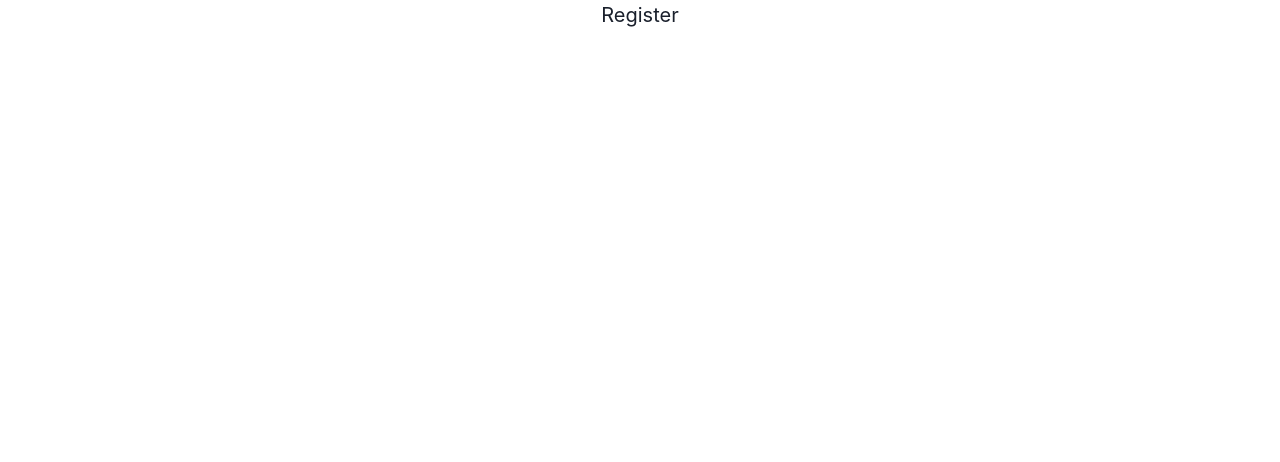
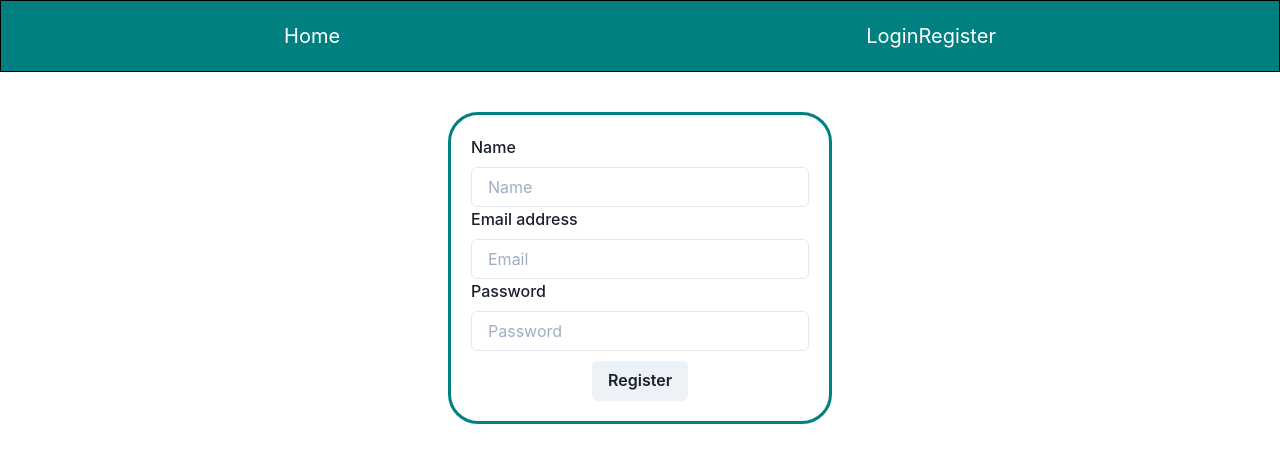
Before and after one commit to sreerag-rajan/apartment-manager-client, a React (Create React App) app: page /register in a window 1280 px wide. Shown: the top 462 px of the page. Built offline with nearby package versions, Linux system fonts and the light colour scheme.

Commit message:
login and register completed and connected with backend

```diff
--- a/package.json
+++ b/package.json
@@ -9,6 +9,7 @@
     "@testing-library/jest-dom": "^5.16.4",
     "@testing-library/react": "^10.4.9",
     "@testing-library/user-event": "^12.8.3",
+    "axios": "^0.26.1",
     "framer-motion": "^4.1.17",
     "react": "^18.0.0",
     "react-dom": "^18.0.0",
--- a/src/AllRoutes/AllRoutes.jsx
+++ b/src/AllRoutes/AllRoutes.jsx
@@ -1,12 +1,16 @@
 import { Route, Routes } from "react-router-dom"
+import { Login } from "../Components/Login/Login"
+import { Register } from "../Components/Register/Register"
 
 
 export const AllRoutes = ()=>{
     return(
         <Routes>
             <Route path="/" element={"Home"}/>
-            <Route path="/login" element={"Login"}/>
-            <Route path="/register" element={"Register"}/>
+            <Route path="/login" element={<Login/>}/>
+            <Route path="/register" element={<Register/>}/>
+            <Route path="/addflat" element = {"Add Flat"}/>
+            <Route path="/addresident" element={"Add Resident"}/>
             <Route path="*" element={"404 Page not found"}/>
         </Routes>
     )
--- a/src/App.js
+++ b/src/App.js
@@ -5,11 +5,13 @@ import {
   theme,
 } from '@chakra-ui/react';
 import { AllRoutes } from './AllRoutes/AllRoutes';
+import { Navbar } from './Components/Navbar/Navbar';
 
 function App() {
   return (
     <ChakraProvider theme={theme}>
       <Box textAlign="center" fontSize="xl">
+        <Navbar/>
         <AllRoutes/>
       </Box>
     </ChakraProvider>
--- /dev/null
+++ b/src/Components/Login/Login.jsx
@@ -0,0 +1,55 @@
+import {
+    FormControl,
+    FormLabel,
+    FormErrorMessage,
+    FormHelperText,
+    Input,
+    Box,
+    Button
+  } from '@chakra-ui/react'
+import axios from 'axios'
+import { useState } from 'react'
+import { useDispatch, useSelector } from 'react-redux'
+import { useNavigate } from 'react-router-dom'
+import { setUser } from '../../Redux/Auth/auth.action'
+
+export const Login = ()=>{
+    const navigate = useNavigate()
+    const dispatch = useDispatch()
+    const user = useSelector((store)=>store.auth.user)
+    const [formData, setFormData] = useState({
+        email:"",
+        password:""
+    })
+
+    const handleChange = (e)=>{
+        const {id, value} = e.target;
+        setFormData({...formData, [id]:value});
+    }
+
+    const handleSubmit = (e)=>{
+        e.preventDefault();
+        axios.post("http://localhost:2345/auth/login", formData).then((res)=>{
+            console.log(res.headers, res.data);
+            const payload = {
+                username: res.data.user.username,
+                email: res.data.user.email,
+                token: res.data.token
+            }
+            dispatch(setUser(payload));
+            navigate("/")
+        })
+    }
+
+    return(
+        <Box width="30%" margin="auto" marginTop="40px" border="3px solid teal" padding="20px" borderRadius="30px">
+        <FormControl >
+            <FormLabel htmlFor='email'>Email address</FormLabel>
+            <Input onChange={handleChange} value={formData.email} id='email' type='email' placeholder="Email" />
+            <FormLabel htmlFor='password'>Password</FormLabel>
+            <Input onChange={handleChange} value={formData.password} id='password' type='password' placeholder="Password" />
+            <Button onClick={handleSubmit} marginTop="10px">Login</Button>
+        </FormControl>
+        </Box>
+    )
+}
--- /dev/null
+++ b/src/Components/Navbar/Navbar.jsx
@@ -0,0 +1,22 @@
+import { Box} from "@chakra-ui/react"
+import { Link } from "react-router-dom"
+import { useSelector } from "react-redux";
+
+
+export const Navbar = ()=>{
+    const user = useSelector((store)=>store.auth.user);
+    return (
+        <Box display={"flex"} justifyContent="space-around" border="1px solid black" padding="20px" backgroundColor="teal" color="white">
+            <Link to="/">Home</Link>
+            {user? <div>
+                <Link to="/addflat">Add Flat</Link>
+                <Link to="/addresident">Add Resident</Link>
+                </div>:<div>
+                    <Link to="/login">Login</Link>
+                <Link to="/register">Register</Link>
+            </div>}
+
+
+        </Box>
+    )
+}
--- /dev/null
+++ b/src/Components/Register/Register.jsx
@@ -0,0 +1,48 @@
+import {
+    FormControl,
+    FormLabel,
+    FormErrorMessage,
+    FormHelperText,
+    Input,
+    Box,
+    Button
+  } from '@chakra-ui/react'
+import axios from 'axios'
+import { useState } from 'react'
+import { useNavigate } from 'react-router-dom'
+
+export const Register = ()=>{
+    const navigate = useNavigate()
+    const [formData, setFormData] = useState({
+        username:"",
+        email:"",
+        password:""
+    })
+
+    const handleChange = (e)=>{
+        const {id, value} = e.target;
+        setFormData({...formData, [id]:value});
+    }
+
+    const handleSubmit = (e)=>{
+        e.preventDefault();
+        axios.post("http://localhost:2345/auth/register", formData).then((res)=>{
+            console.log(res.headers, res.data);
+            navigate("/login")
+        })
+    }
+
+    return(
+        <Box width="30%" margin="auto" marginTop="40px" border="3px solid teal" padding="20px" borderRadius="30px">
+        <FormControl >
+            <FormLabel htmlFor='username'>Name</FormLabel>
+            <Input onChange={handleChange} value={formData.username} id='username' type='username' placeholder="Name" />
+            <FormLabel htmlFor='email'>Email address</FormLabel>
+            <Input onChange={handleChange} value={formData.email} id='email' type='email' placeholder="Email" />
+            <FormLabel htmlFor='password'>Password</FormLabel>
+            <Input onChange={handleChange} value={formData.password} id='password' type='password' placeholder="Password" />
+            <Button onClick={handleSubmit} marginTop="10px">Register</Button>
+        </FormControl>
+        </Box>
+    )
+}
--- a/src/Redux/Auth/auth.reducer.js
+++ b/src/Redux/Auth/auth.reducer.js
@@ -1,7 +1,7 @@
 import { SET_USER } from "./auth.action";
 
 const initState = {
-    auth:null
+    user:null
 }
 
 export const authReducer = (store = initState, {type,payload})=>{
```
Also changed, not shown: 1 other file (tests, documents, lock files or other folders).
